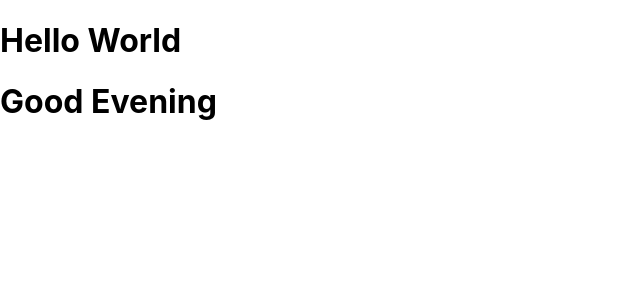
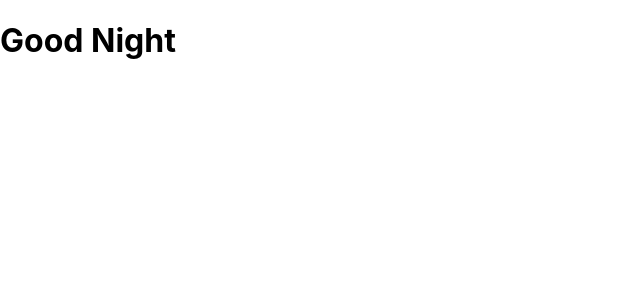
Before and after one commit to ghute-k09/first-react-app, a React (Create React App) app: page / in a window 1280 px wide. Shown: the top 300 px of the page, without its empty margins (0-640 px from the left). Built offline with nearby package versions, Linux system fonts and the light colour scheme.

Commit message:
jsx with variables

```diff
--- a/src/App.js
+++ b/src/App.js
@@ -1,8 +1,9 @@
-function App(){
-  return <>
-             <h1>Hello World</h1>
-             <h1>Good Evening</h1>
-         </>
+function App () {
+  let jsx1 = <h1>Good Morning</h1>
+  let jsx2 = <>
+  <h1>Good Night</h1>
+  </>
+  return false ? jsx1 : jsx2;
 }
 
 export default App;
```
